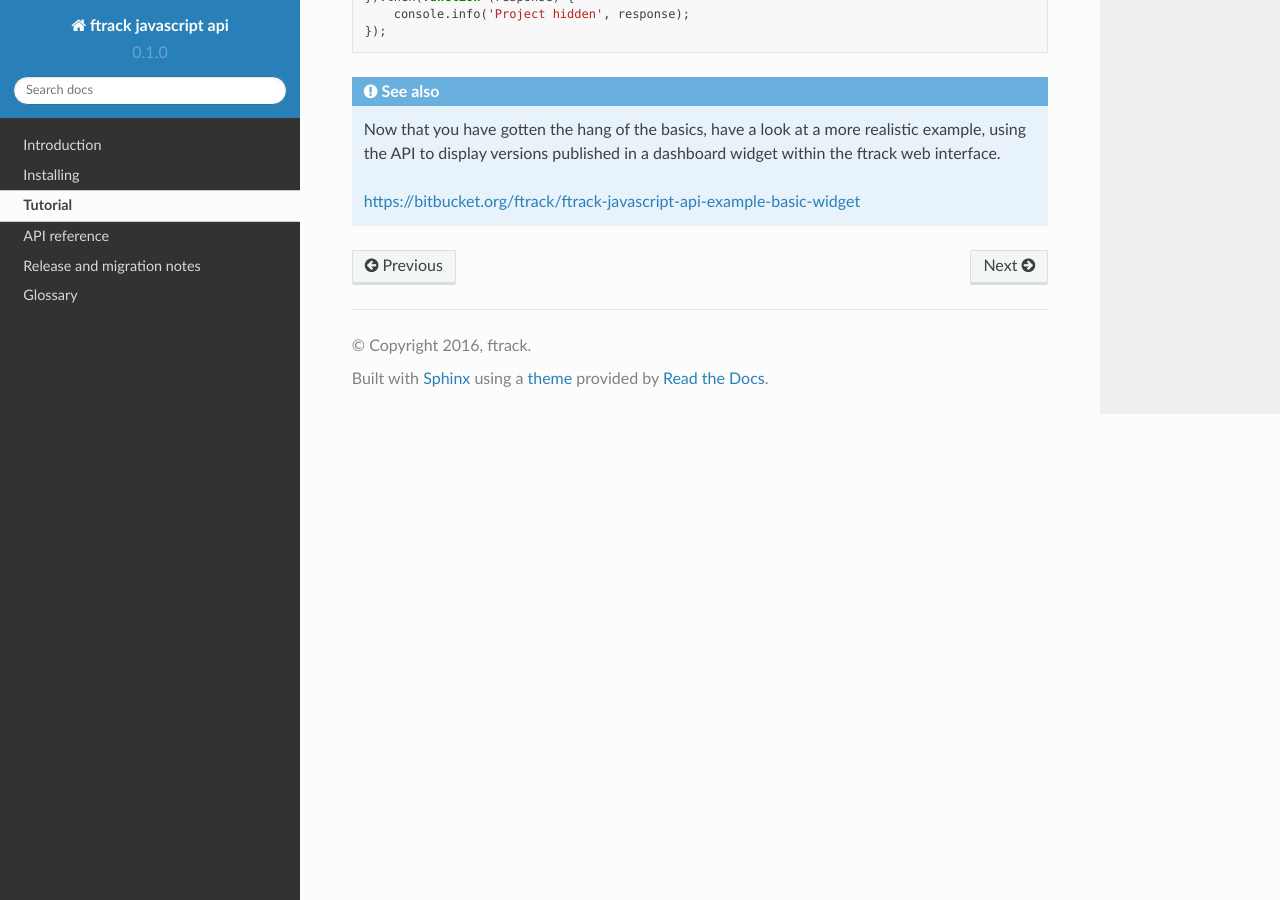
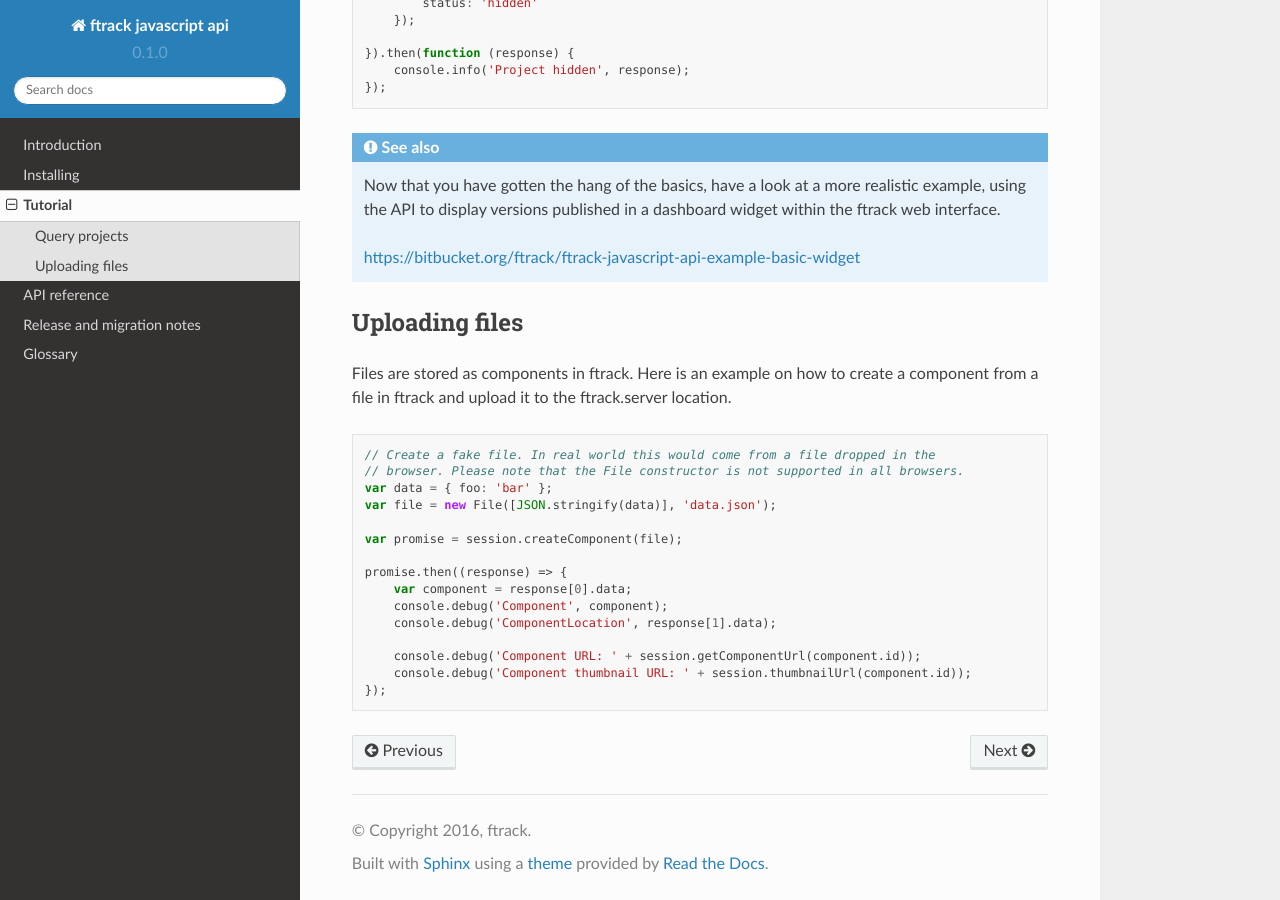
Before and after one commit to ftrackhq/ftrack-javascript, a Sphinx documentation site: the page built from doc/tutorial.rst, in a window 1280 px wide and 900 px high, scrolled down 1903 px. Built offline with Sphinx 7.4.7 and the Read the Docs theme 2.0.0, drawn with Linux system fonts in a browser that asks for light colours.

Commit message:
Added docs.

```diff
--- /dev/null
+++ b/doc/resource/create_component.js
@@ -0,0 +1,15 @@
+// Create a fake file. In real world this would come from a file dropped in the
+// browser. Please note that the File constructor is not supported in all browsers.
+var data = { foo: 'bar' };
+var file = new File([JSON.stringify(data)], 'data.json');
+
+var promise = session.createComponent(file);
+
+promise.then((response) => {
+    var component = response[0].data;
+    console.debug('Component', component);
+    console.debug('ComponentLocation', response[1].data);
+
+    console.debug('Component URL: ' + session.getComponentUrl(component.id));
+    console.debug('Component thumbnail URL: ' + session.thumbnailUrl(component.id));
+});
--- a/doc/tutorial.rst
+++ b/doc/tutorial.rst
@@ -49,6 +49,9 @@
     If session methods are used before the session is fully initialized, the
     execution will be delayed until the session is initialized.
 
+Query projects
+==============
+
 Now, let's start of using the API with an example. Let's list the names of all
 projects.
 
@@ -77,3 +80,12 @@
     dashboard widget within the ftrack web interface.
 
     https://bitbucket.org/ftrack/ftrack-javascript-api-example-basic-widget
+
+Uploading files
+===============
+
+Files are stored as components in ftrack. Here is an example on how to create a
+component from a file in ftrack and upload it to the ftrack.server location.
+
+.. literalinclude:: /resource/create_component.js
+    :language: javascript
--- a/source/session.js
+++ b/source/session.js
@@ -519,7 +519,7 @@
         logger.debug('Fetching upload metadata.');
         let request = this.call([{
             action: 'get_upload_metadata',
-            file_name: fileName,
+            file_name: `${fileName}${fileType}`,
             file_size: fileSize,
             component_id: componentId,
         }]);
```
